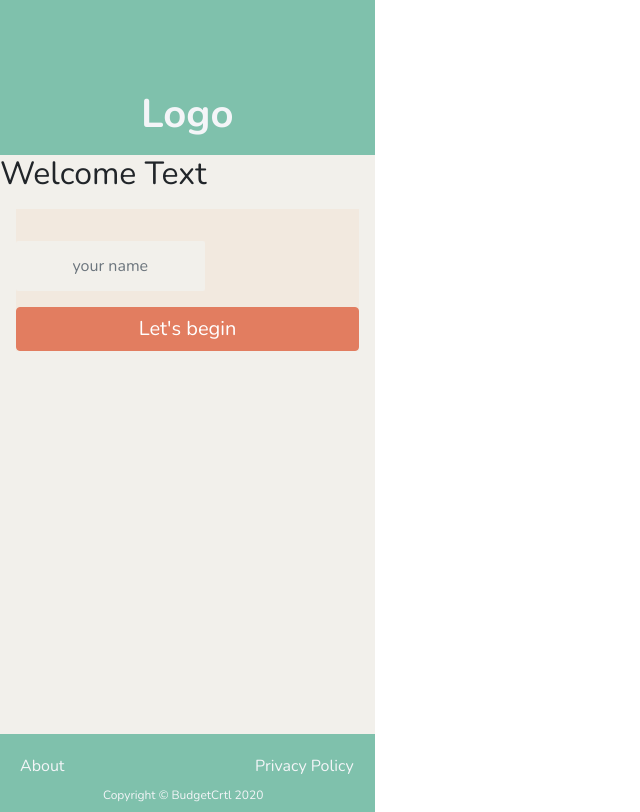
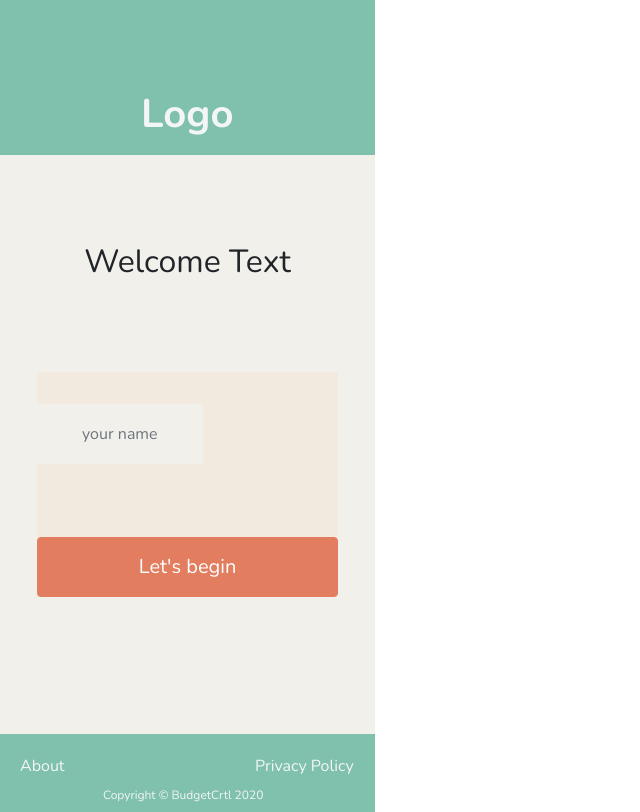
Before and after one commit to BCH-REACT20S-Project-1-Group-2/BCH-REACT20S-Project-1-Group-2.github.io, a React (Create React App) app in the folder frontend/: page / in a window 1280 px wide. Shown: the whole page, without its empty margins (0-640 px from the left). Built offline with nearby package versions, Linux system fonts and the light colour scheme.

Commit message:
bugfix/frontend_skeleton: fixed welcome page styling to work with the new Page component based skeleton

```diff
--- a/frontend/src/styles/WelcomePage.css
+++ b/frontend/src/styles/WelcomePage.css
@@ -1,25 +1,19 @@
-.WelcomePage {
-    height: 100vh;
-    display: grid;
-    grid-template-rows: 2fr 7fr 1fr;
-}
-
-.WelcomePage main {
+main {
     background: var(--primary-bg-color);
     padding: 88px 21px;
     text-align: center;
 }
 
-.WelcomePage h2 {
-    margin-bottom: 91px;
+h2 {
+    margin-bottom: 91px !important;
 }
 
-.WelcomePage form > * {
-    margin-bottom: 73px;
+form > * {
+    margin-bottom: 73px !important;
 }
 
-.WelcomePage input, .WelcomePage button {
-    height: 60px;
+input, button {
+    height: 60px !important;
 }
 
 .WelcomePage input {
```
